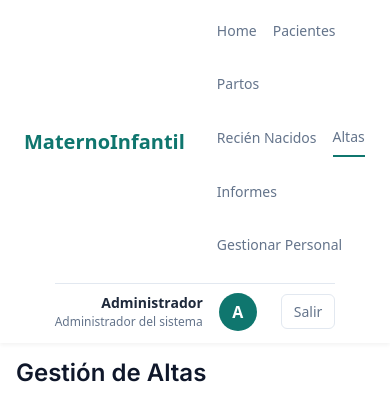
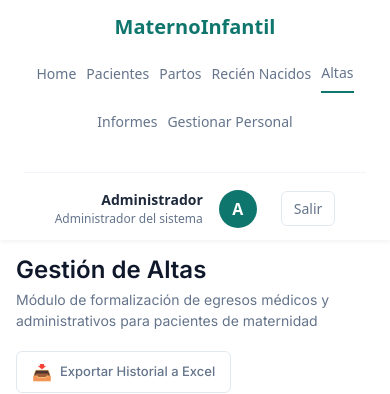
Before and after one commit to PcAxel/maternidad, a React (Vite) app in the folder frontend/: page /altas in a window 390 px wide. Shown: the top 394 px of the page. Built offline with nearby package versions, Linux system fonts and the light colour scheme; no server answers.

Commit message:
Ajuste responsive para la barra de navegación en teléfonos móviles

```diff
--- a/frontend/src/layouts/MainLayout.css
+++ b/frontend/src/layouts/MainLayout.css
@@ -138,3 +138,34 @@
     justify-content: flex-start;
   }
 }
+/* --- CORRECCIÓN SEGURA PARA TELÉFONOS MÓVILES --- */
+@media (max-width: 768px) {
+  /* Apila la barra de navegación verticalmente */
+  .navbar-container {
+    flex-direction: column !important;
+    gap: 16px !important;
+  }
+
+  /* Centra el logo y los enlaces */
+  .navbar-container > div:first-child {
+    flex-direction: column !important;
+    gap: 12px !important;
+    width: 100% !important;
+  }
+
+  /* Permite que los enlaces fluyan en múltiples líneas pero ordenados */
+  .navbar-links {
+    flex-wrap: wrap !important;
+    justify-content: center !important;
+    gap: 10px !important;
+  }
+
+  /* Centra la sección del usuario y el botón de salir */
+  .navbar-user {
+    width: 100% !important;
+    justify-content: center !important;
+    margin-top: 8px !important;
+    padding-top: 16px !important;
+    border-top: 1px solid #f1f5f9 !important;
+  }
+}
```
